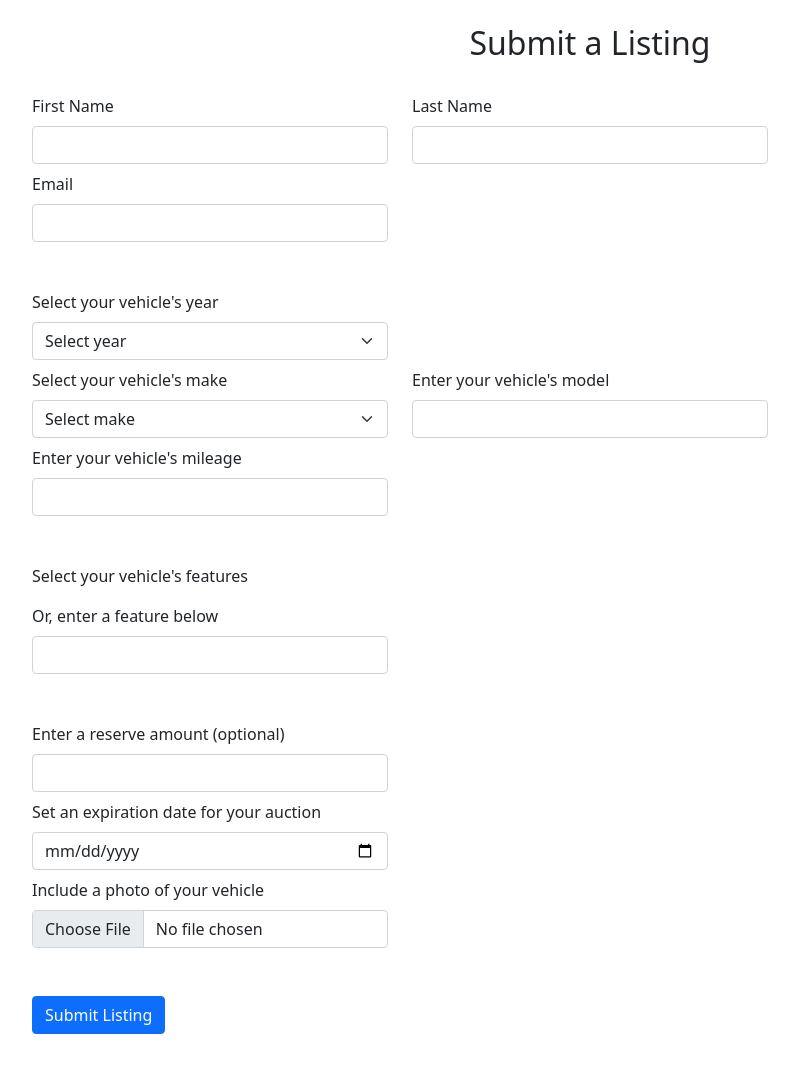
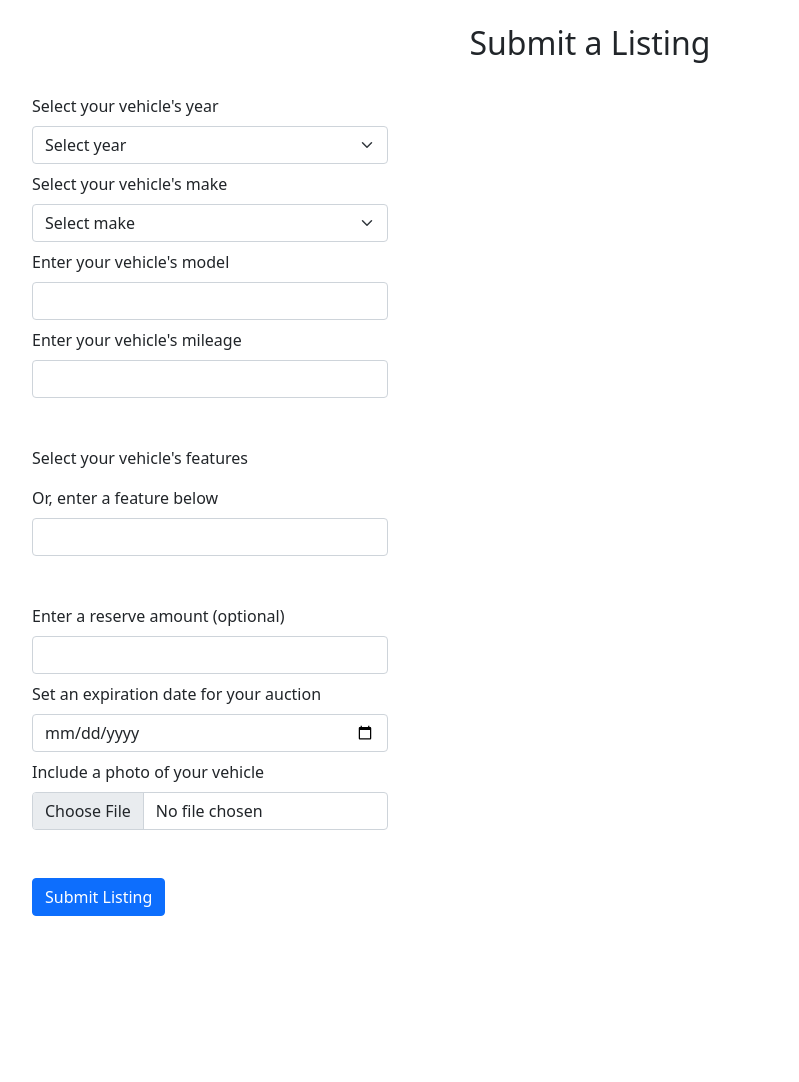
Before and after one commit to rorochaudhary/gotham-auctions, a Flask app: template templates/submit_listing.j2 in a window 1280 px wide. Shown: the part 56-1138 px from the top of the page, without its empty margins (50-849 px from the left). After the commit the page ends 972 px from the top, so only its background shows below. Run offline with Flask 2, Linux system fonts and the light colour scheme; the template is opened without the code that fills it, so the values that code supplies are empty.

Commit message:
removed user information from from

```diff
--- a/templates/submit_listing.j2
+++ b/templates/submit_listing.j2
@@ -1,6 +1,5 @@
 {% extends "base.html" %}
 {% block title %}<title>Submit a Listing - Gotham Auctions</title>{% endblock %}
-
 {% block content %}
 <div class="container">
     <div class="row mt-4">
@@ -10,22 +9,6 @@
     </div>
     <form action="/submit-listing" method="POST" enctype="multipart/form-data">
         <div class="row mt-4">
-            <div class="col-4">
-                <label for="fname" class="form-label">First Name</label>
-                <input type="text" class="form-control" id="fname" name="fname">
-            </div>
-            <div class="col-4">
-                <label for="lname" class="form-label">Last Name</label>
-                <input type="text" class="form-control" id="lname" name="lname">
-            </div>
-        </div>
-        <div class="row mt-2">
-            <div class="col-4">
-                <label for="email" class="form-label">Email</label>
-                <input type="email" class="form-control" id="email" name="email">
-            </div>
-        </div>
-        <div class="row mt-5">
             <div class="col-4">
                 <label for="year" class="form-label">Select your vehicle's year</label>
                 <select class="form-select" aria-label="year" id="year" name="year">
@@ -50,6 +33,8 @@
                     <option value="Volvo">Volvo</option>
                 </select>
             </div>
+        </div>
+        <div class="row mt-2">
             <div class="col-4">
                 <label for="model" class="form-label">Enter your vehicle's model</label>
                 <input type="text" class="form-control" id="model" name="model">
```
